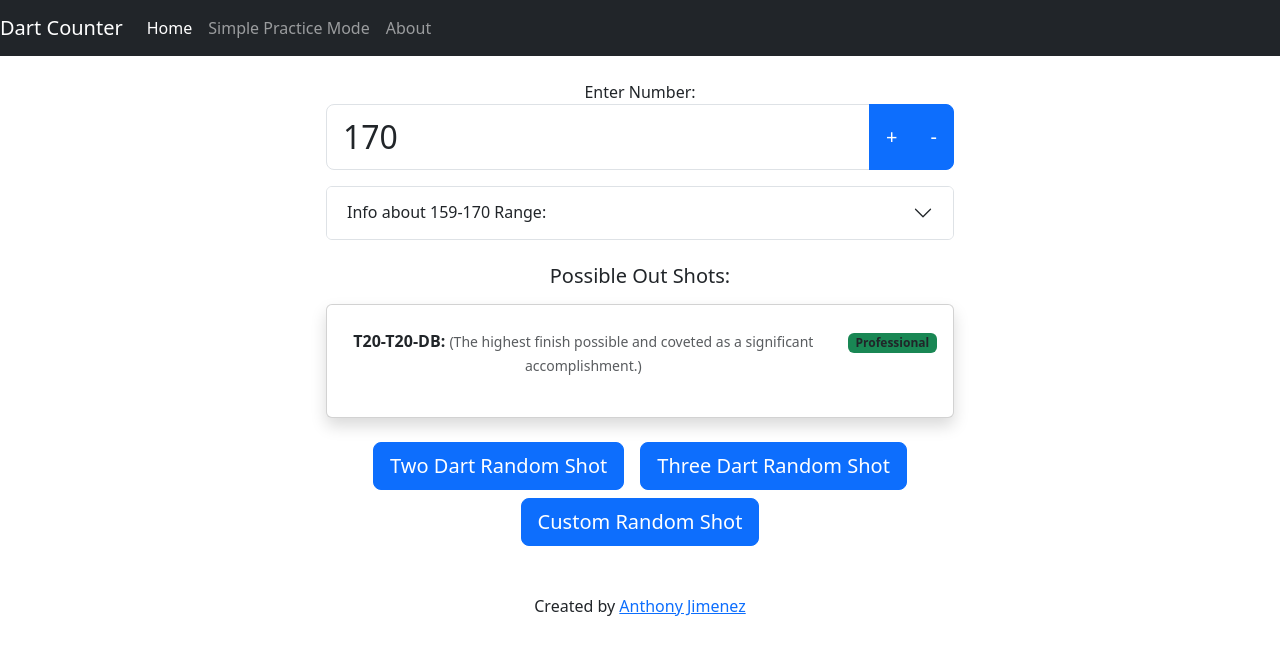
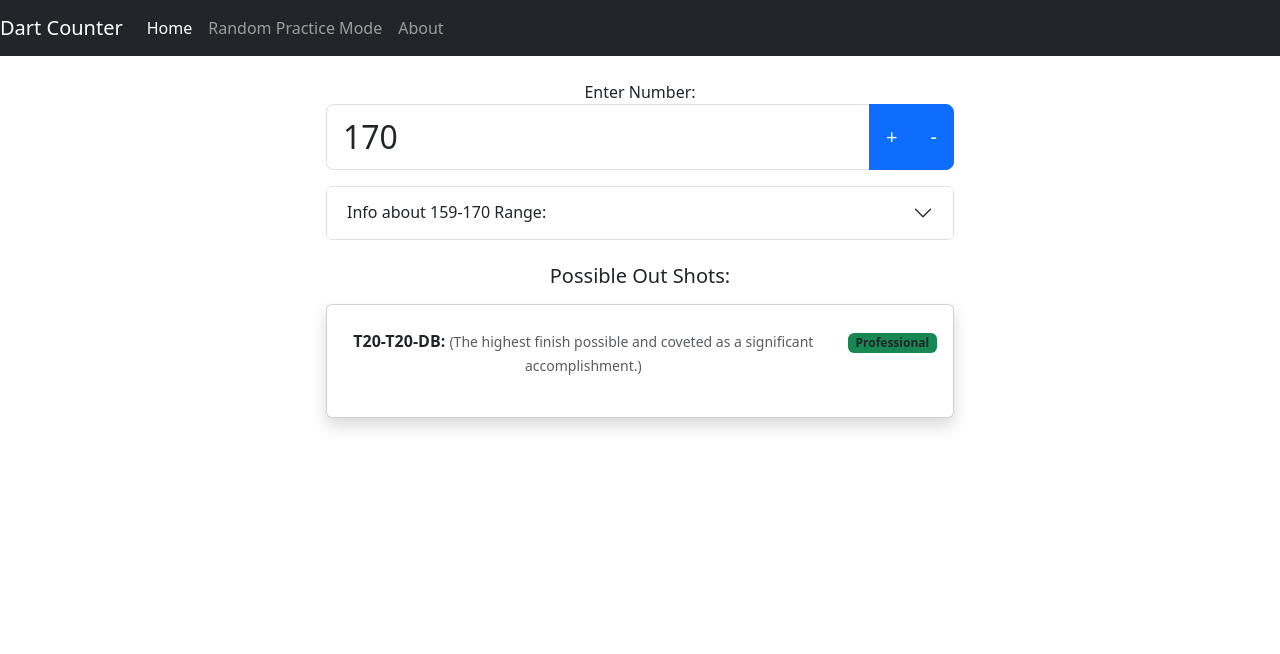
Before and after one commit to anthonymjimenez/dartcheckout, a React (Create React App) app: page / in a window 1280 px wide. Shown: the top 654 px of the page. Built offline with nearby package versions, Linux system fonts and the light colour scheme.

Commit message:
changed home page to simple mode, removed footer

```diff
--- a/src/App.js
+++ b/src/App.js
@@ -26,8 +26,8 @@ const App = () => {
               <Nav.Link as={NavLink} to="/" activeClassName="active" exact>
                 Home
               </Nav.Link>
-              <Nav.Link as={NavLink} to="/simple" activeClassName="active">
-                Simple Practice Mode
+              <Nav.Link as={NavLink} to="/random" activeClassName="active">
+                Random Practice Mode
               </Nav.Link>
               <Nav.Link as={NavLink} to="/about" activeClassName="active">
                 About
@@ -38,26 +38,10 @@ const App = () => {
 
         {/* Main Content */}
         <Routes>
-          <Route path="/simple" element={<SimplePracticeMode />} />
+          <Route path="/random" element={<RandomPracticeMode />} />
           <Route path="/about" element={<About />} />
-          <Route path="/" element={<RandomPracticeMode />} />
+          <Route path="/" element={<SimplePracticeMode />} />
         </Routes>
-
-        {/* Footer */}
-        <div className="mt-5">
-          <footer>
-            <p>
-              Created by{" "}
-              <a
-                href="https://github.com/anthonymjimenez"
-                target="_blank"
-                rel="noopener noreferrer"
-              >
-                Anthony Jimenez
-              </a>
-            </p>
-          </footer>
-        </div>
       </div>
     </Router>
   );
```
